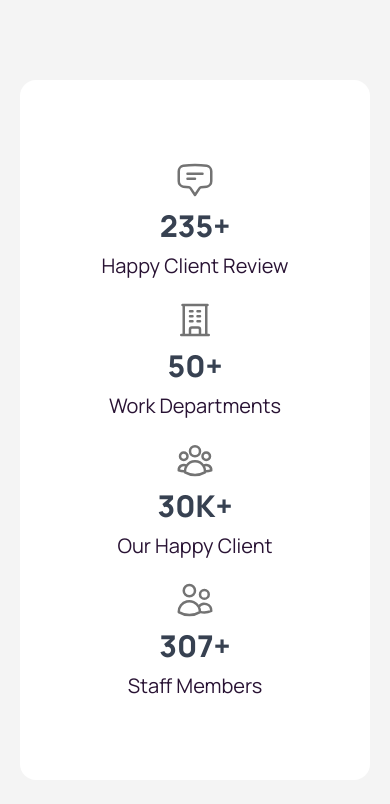
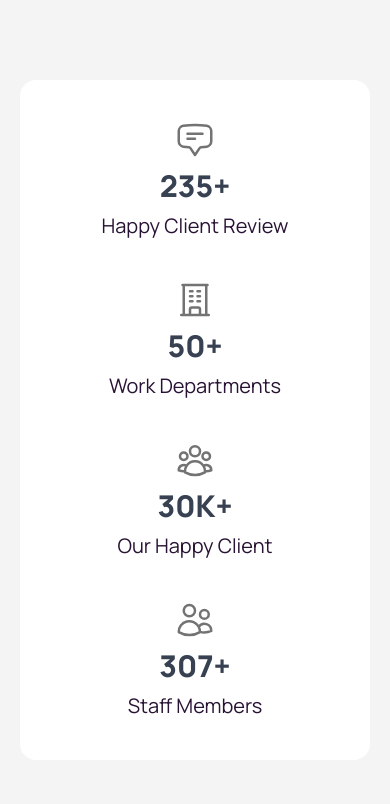
Before and after one commit to momin096/Rinterio, a plain HTML site: page index.html in a window 390 px wide. Shown: the part 1860-2664 px from the top of the page. Drawn offline with nearby package versions, Linux system fonts and the light colour scheme.

Commit message:
some responsive issue fixed

```diff
--- a/index.html
+++ b/index.html
@@ -209,7 +209,7 @@
 
            <section class="  bg-[#F4F4F4]">
             <div class="md:container mx-auto p-5">
-                <div class=" p-20 bg-white rounded-2xl grid grid-cols-1 md:grid-cols-2 lg:grid-cols-4 gap-5 md:gap-10" >
+                <div class=" p-10 lg:p-20 bg-white rounded-2xl grid grid-cols-1 md:grid-cols-2 lg:grid-cols-4 gap-10" >
                     <!-- card 1 -->
                     <div class="flex flex-col items-center text-center space-y-2">
                         <svg xmlns="http://www.w3.org/2000/svg" fill="none" viewBox="0 0 24 24" stroke-width="1.5" stroke="currentColor" class="size-10 text-color-neutral">
```
